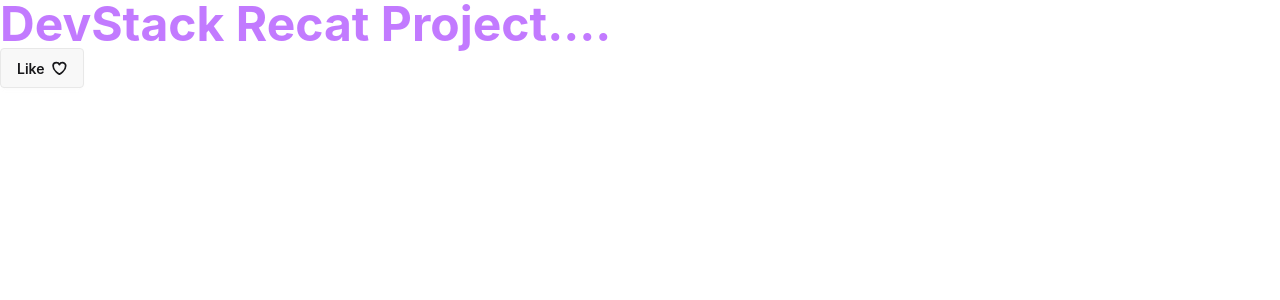
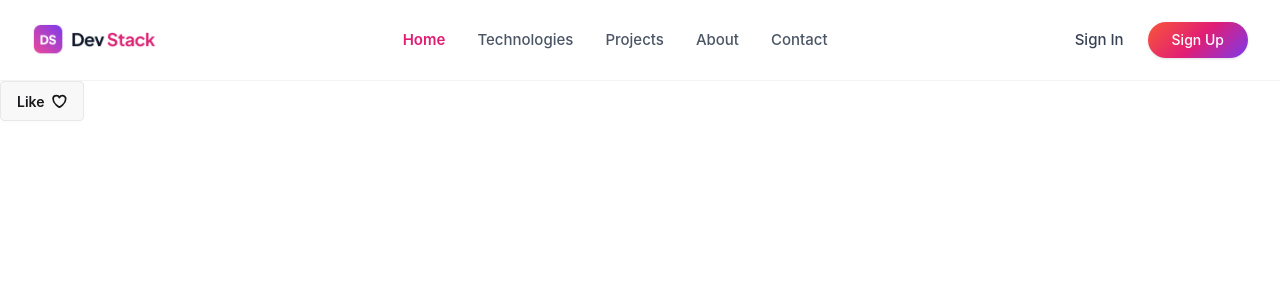
Before and after one commit to AmiNuL-72/As-05-DevStack-ReactProject, a React (Vite) app: page / in a window 1280 px wide. Shown: the top 300 px of the page. Built offline with nearby package versions, Linux system fonts and the light colour scheme.

Commit message:
Nav section Added..

```diff
--- a/src/App.tsx
+++ b/src/App.tsx
@@ -1,13 +1,19 @@
+import Nav from "./components/Nav"
 
 function App() {
 
   return (
     <>
-     <h1 className="font-bold text-5xl text-purple-400">DevStack Recat Project....</h1>
-     <button className="btn">
-  Like
-  <svg xmlns="http://www.w3.org/2000/svg" fill="none" viewBox="0 0 24 24" strokeWidth="2.5" stroke="currentColor" className="size-[1.2em]"><path strokeLinecap="round" strokeLinejoin="round" d="M21 8.25c0-2.485-2.099-4.5-4.688-4.5-1.935 0-3.597 1.126-4.312 2.733-.715-1.607-2.377-2.733-4.313-2.733C5.1 3.75 3 5.765 3 8.25c0 7.22 9 12 9 12s9-4.78 9-12Z" /></svg>
-</button>
+
+      <Nav/>
+
+
+
+
+      <button className="btn">
+        Like
+        <svg xmlns="http://www.w3.org/2000/svg" fill="none" viewBox="0 0 24 24" strokeWidth="2.5" stroke="currentColor" className="size-[1.2em]"><path strokeLinecap="round" strokeLinejoin="round" d="M21 8.25c0-2.485-2.099-4.5-4.688-4.5-1.935 0-3.597 1.126-4.312 2.733-.715-1.607-2.377-2.733-4.313-2.733C5.1 3.75 3 5.765 3 8.25c0 7.22 9 12 9 12s9-4.78 9-12Z" /></svg>
+      </button>
     </>
   )
 }
--- /dev/null
+++ b/src/components/Nav.tsx
@@ -0,0 +1,62 @@
+import Logo from "../assets/logo-text.png";
+
+const Nav = () => {
+  return (
+    <nav className="w-full bg-white/90 backdrop-blur-md sticky top-0 z-50 border-b border-gray-100">
+      <div className="max-w-7xl mx-auto px-8 flex items-center justify-between h-20">
+
+        {/* Brand Logo */}
+        <div className="flex items-center">
+          <a href="#">
+            <img src={Logo} alt="DevStack Logo" className="h-8 w-auto" />
+          </a>
+        </div>
+
+        {/* Navigation Links */}
+        <ul className="flex items-center gap-8 text-[15px] font-medium">
+          <li>
+            <a href="#" className="text-brand-primary font-semibold">
+              Home
+            </a>
+          </li>
+          <li>
+            <a href="#technologies" className="text-gray-600 hover:text-gray-900 transition-colors">
+              Technologies
+            </a>
+          </li>
+          <li>
+            <a href="#projects" className="text-gray-600 hover:text-gray-900 transition-colors">
+              Projects
+            </a>
+          </li>
+          <li>
+            <a href="#about" className="text-gray-600 hover:text-gray-900 transition-colors">
+              About
+            </a>
+          </li>
+          <li>
+            <a href="#contact" className="text-gray-600 hover:text-gray-900 transition-colors">
+              Contact
+            </a>
+          </li>
+        </ul>
+
+        {/* Sign In & Sign Up buttons */}
+        <div className="flex items-center gap-6">
+          <a href="#signin" className="text-[15px] font-medium text-gray-700 hover:text-gray-900">
+            Sign In
+          </a>
+          <a
+            href="#signup"
+            className="px-6 py-2 rounded-full text-sm font-medium text-white bg-brand-gradient hover:opacity-95 shadow-sm transition-all"
+          >
+            Sign Up
+          </a>
+        </div>
+
+      </div>
+    </nav>
+  );
+};
+
+export default Nav;
--- a/src/index.css
+++ b/src/index.css
@@ -1,2 +1,27 @@
 @import "tailwindcss";
 @plugin "daisyui";
+
+
+:root {
+  --brand-gradient: linear-gradient(135deg, #f95738 0%, #e11d74 50%, #7c3aed 100%);
+  --brand-gradient-hover: linear-gradient(135deg, #ea4a2b 0%, #cf1265 50%, #6d28d9 100%);
+  --brand-primary: #e11d74;
+}
+
+@utility bg-brand-gradient {
+  background-image: var(--brand-gradient);
+}
+
+@utility bg-brand-gradient-hover {
+  background-image: var(--brand-gradient-hover);
+}
+
+@utility text-brand-gradient {
+  background-image: var(--brand-gradient);
+  -webkit-background-clip: text;
+  -webkit-text-fill-color: transparent;
+}
+
+@utility text-brand-primary {
+  color: var(--brand-primary);
+}
```
